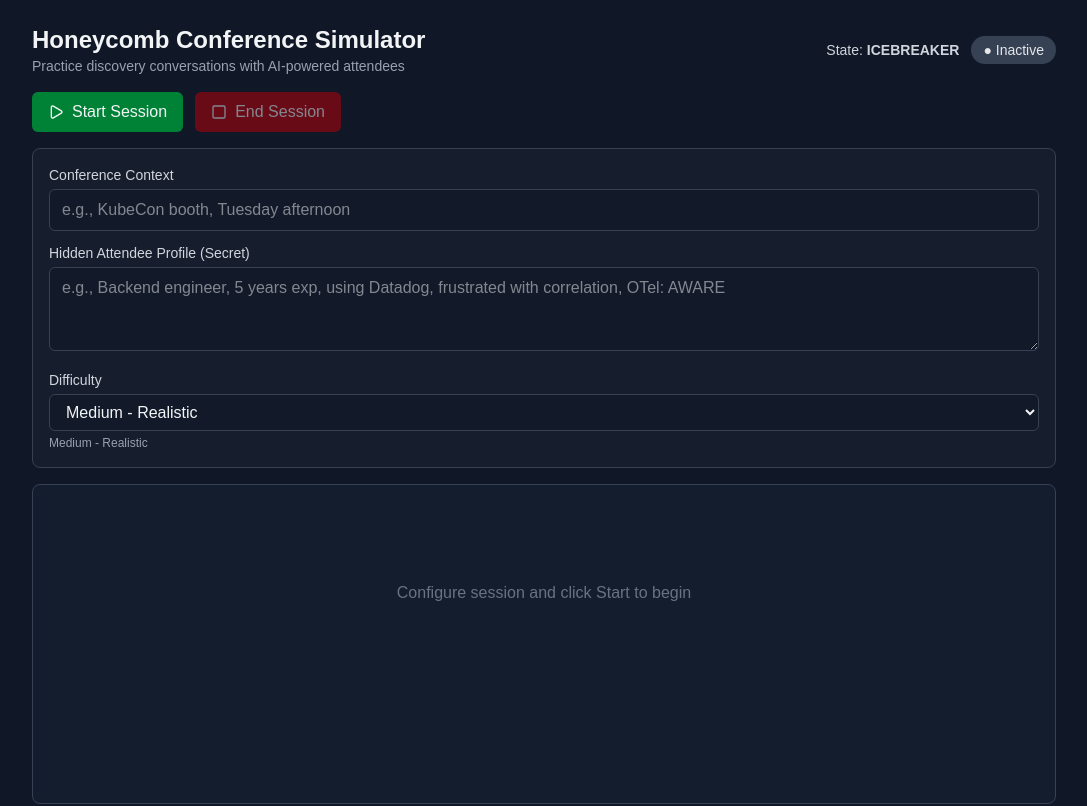
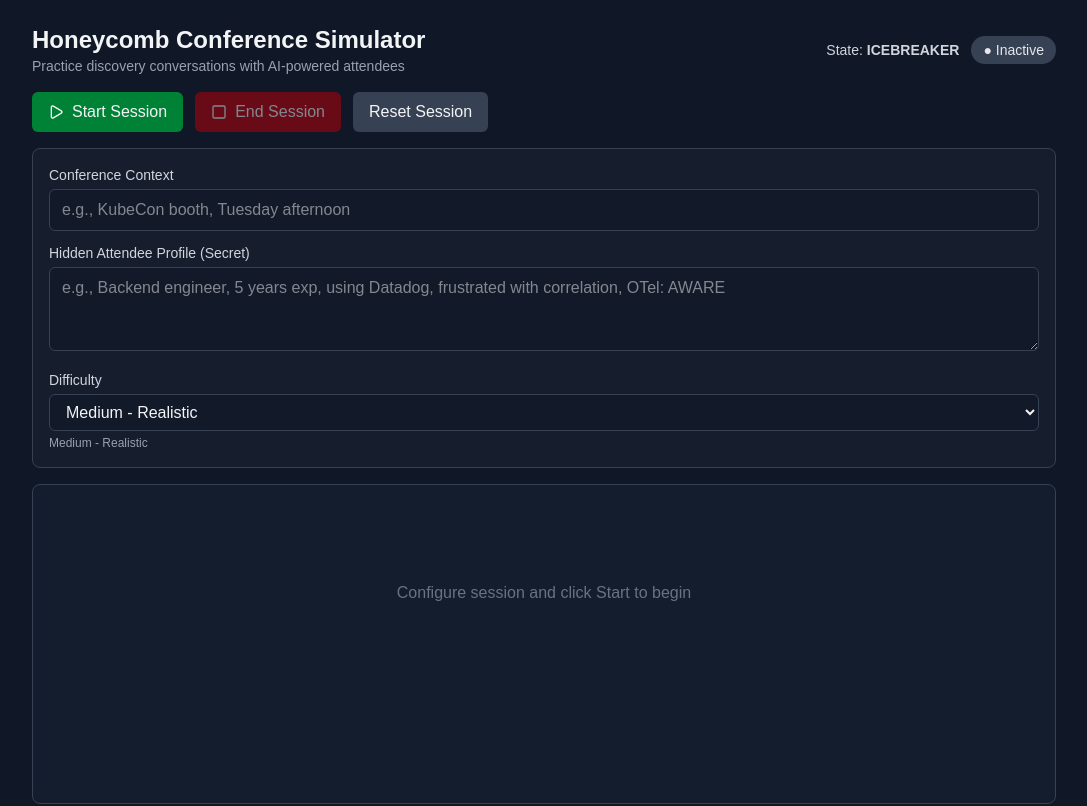
Before and after one commit to rickabruzzo/honeycomb-simulator, a Next.js app: page / in a window 1280 px wide. Shown: the top 806 px of the page, without its empty margins (96-1183 px from the left). Built offline with nearby package versions, Linux system fonts and the light colour scheme.

Commit message:
Add reset session to clear local and server state

```diff
--- a/app/page.tsx
+++ b/app/page.tsx
@@ -100,6 +100,30 @@ export default function HoneycombSimulator() {
 
     restore();
   }, []);
+
+const handleResetSession = async () => {
+  // Always clear client-side pointer + UI first (so Reset is instant)
+  window.localStorage.removeItem(SESSION_STORAGE_KEY);
+  setSessionId(null);
+  setMessages([]);
+  setViolations([]);
+  setCurrentState("ICEBREAKER");
+
+  // Optional: clear setup fields too (uncomment if you want)
+  // setConferenceContext("");
+  // setAttendeeProfile("");
+  // setDifficulty("medium");
+
+  // If there was an active session, delete it server-side
+  if (!sessionId) return;
+
+  try {
+    await fetch(`/api/session/${sessionId}`, { method: "DELETE" });
+  } catch (e) {
+    // Not fatal — client reset already happened
+    console.error("Failed to delete session on server:", e);
+  }
+};
 
   const handleStartSession = async () => {
     if (!conferenceContext.trim() || !attendeeProfile.trim()) {
@@ -265,6 +289,14 @@ export default function HoneycombSimulator() {
           >
             <Square size={16} /> End Session
           </button>
+          <button
+            onClick={handleResetSession}
+            disabled={loading && !sessionId}
+            className="inline-flex items-center gap-2 bg-gray-700 hover:bg-gray-600 disabled:opacity-50 px-4 py-2 rounded-md"
+            title="Clears the current session and starts fresh"
+          >
+            Reset Session
+          </button>
         </div>
 
         {/* Setup panel */}
```
